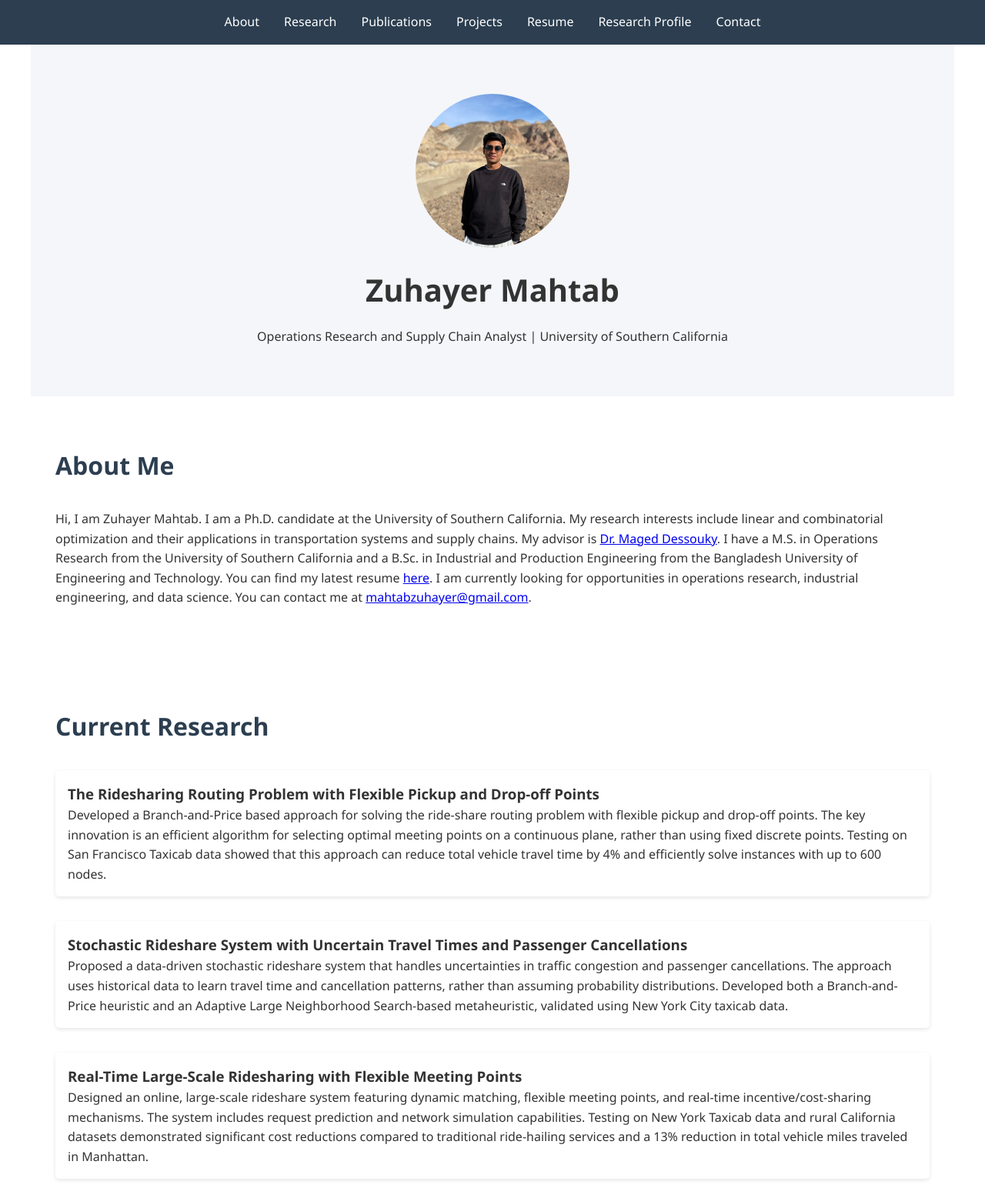
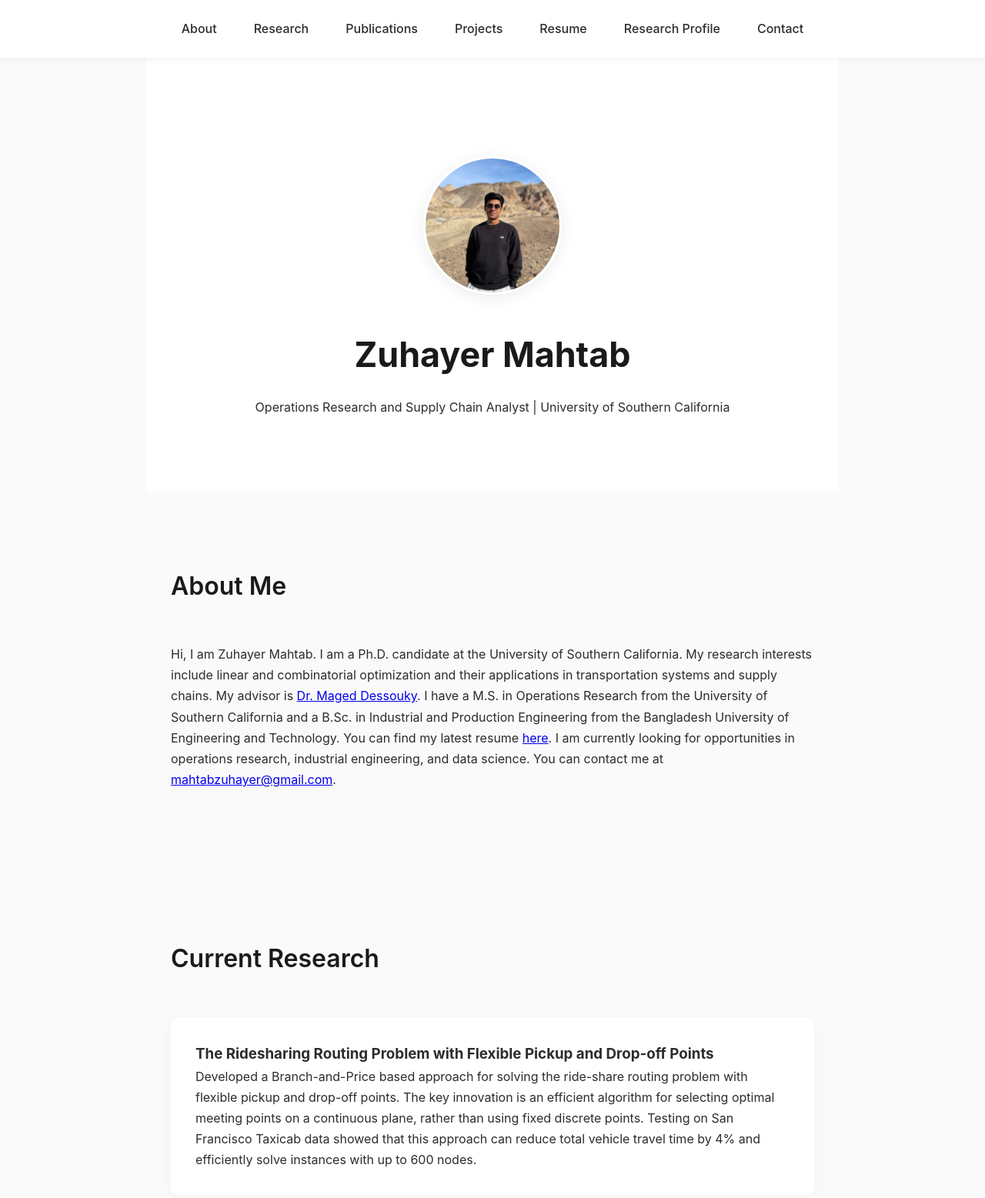
Before and after one commit to zuhayermahtab/zuhayermahtab.github.io, a plain HTML site: page index.html in a window 1280 px wide. Shown: the top 1557 px of the page at 77% size. Drawn offline with Linux system fonts and the light colour scheme.

Commit message:
new design implemented

```diff
--- a/index.html
+++ b/index.html
@@ -9,80 +9,117 @@
             margin: 0;
             padding: 0;
             box-sizing: border-box;
-            font-family: 'Segoe UI', Tahoma, Geneva, Verdana, sans-serif;
+            font-family: 'Inter', -apple-system, BlinkMacSystemFont, sans-serif;
         }
 
         body {
-            line-height: 1.6;
-            color: #333;
+            line-height: 1.7;
+            color: #2c2c2c;
+            background-color: #fafafa;
         }
 
         nav {
-            background: #2c3e50;
-            padding: 1rem;
+            background: #ffffff;
+            padding: 1.5rem;
             position: sticky;
             top: 0;
+            box-shadow: 0 2px 10px rgba(0,0,0,0.05);
+            z-index: 1000;
         }
 
         nav ul {
             list-style: none;
             display: flex;
             justify-content: center;
-            gap: 2rem;
+            gap: 3rem;
         }
 
         nav a {
-            color: white;
+            color: #2c2c2c;
             text-decoration: none;
+            font-weight: 500;
+            transition: color 0.3s ease;
         }
 
         nav a:hover {
-            color: #3498db;
+            color: #666666;
         }
 
         section {
-            padding: 4rem 2rem;
-            max-width: 1200px;
+            padding: 6rem 2rem;
+            max-width: 900px;
             margin: 0 auto;
         }
 
         #hero {
             text-align: center;
-            background: #f5f6fa;
+            background: #ffffff;
+            padding-top: 8rem;
         }
 
         .profile-img {
-            width: 200px;
-            height: 200px;
+            width: 180px;
+            height: 180px;
             border-radius: 50%;
-            margin-bottom: 1rem;
+            margin-bottom: 2rem;
             object-fit: cover;
+            border: 3px solid #ffffff;
+            box-shadow: 0 4px 20px rgba(0,0,0,0.08);
         }
 
         h1 {
-            font-size: 2.5rem;
+            font-size: 2.8rem;
             margin-bottom: 1rem;
+            font-weight: 700;
+            color: #1a1a1a;
         }
 
         h2 {
             font-size: 2rem;
-            margin-bottom: 2rem;
-            color: #2c3e50;
+            margin-bottom: 3rem;
+            color: #1a1a1a;
+            font-weight: 600;
         }
 
         .research-item, .publication {
-            margin-bottom: 2rem;
-            padding: 1rem;
-            background: #fff;
-            border-radius: 5px;
-            box-shadow: 0 2px 5px rgba(0,0,0,0.1);
+            margin-bottom: 3rem;
+            padding: 2rem;
+            background: #ffffff;
+            border-radius: 12px;
+            box-shadow: 0 4px 20px rgba(0,0,0,0.03);
+            transition: transform 0.2s ease, box-shadow 0.2s ease;
+        }
+
+        .research-item:hover, .publication:hover {
+            transform: translateY(-2px);
+            box-shadow: 0 6px 25px rgba(0,0,0,0.06);
         }
 
         .contact-info {
             display: flex;
-            justify-content: center;
-            gap: 2rem;
+            flex-direction: column;
+            align-items: center;
+            gap: 1.5rem;
             margin-top: 2rem;
+        }
+
+        .publication h3 a {
+            color: #1a1a1a;
+            text-decoration: none;
+            transition: color 0.3s ease;
+        }
+
+        .publication h3 a:hover {
+            color: #666666;
+        }
+
+        .project-image {
+            width: 100%;
+            max-width: 100%;
+            height: auto;
+            border-radius: 8px;
+            margin-top: 1.5rem;
+            margin-bottom: 1.5rem;
         }
 
         @media (max-width: 768px) {
@@ -93,27 +130,16 @@
             }
 
             section {
-                padding: 2rem 1rem;
+                padding: 4rem 1.5rem;
             }
-        }
 
-        .publication h3 a {
-            color: #2c3e50;
-            text-decoration: none;
-            transition: color 0.3s ease;
-        }
+            h1 {
+                font-size: 2.2rem;
+            }
 
-        .publication h3 a:hover {
-            color: #3498db;
-        }
-
-        .project-image {
-            width: 100%;
-            max-width: 100%;
-            height: auto;
-            border-radius: 5px;
-            margin-top: 1rem;
-            margin-bottom: 1rem;
+            h2 {
+                font-size: 1.8rem;
+            }
         }
     </style>
 </head>
```
